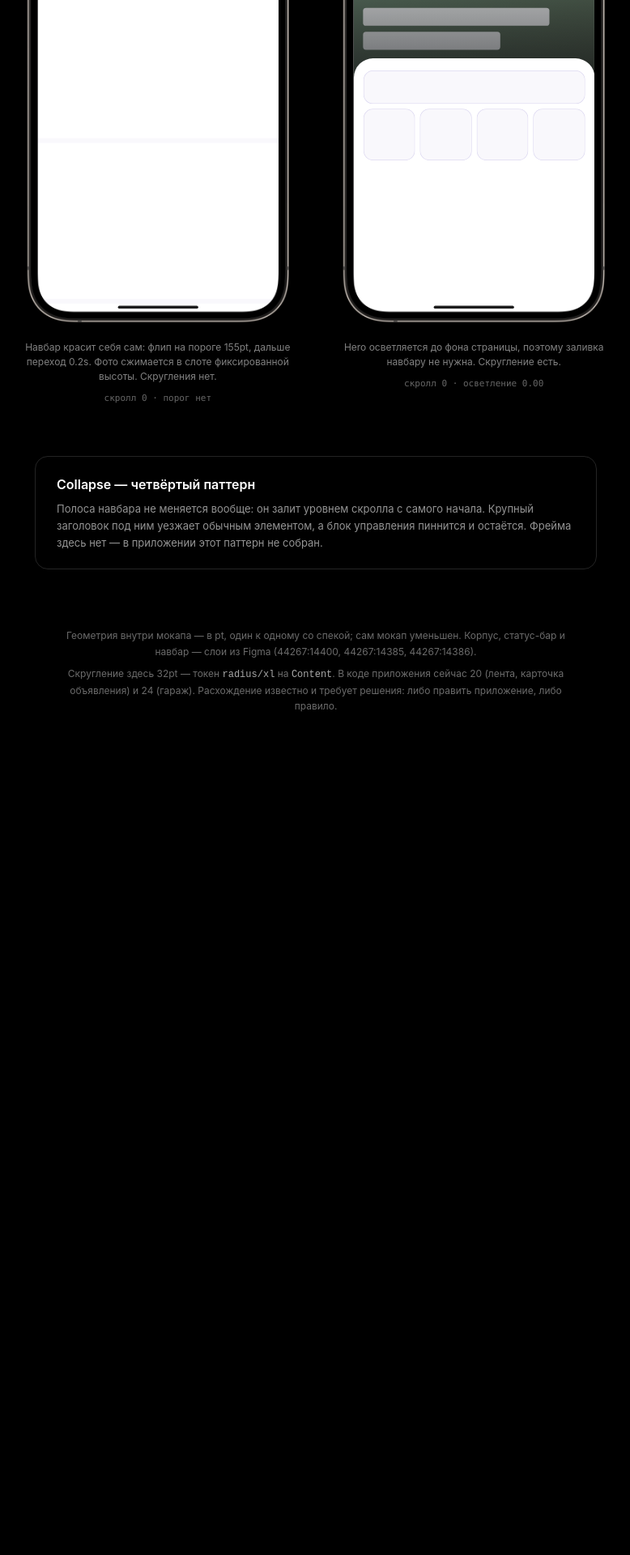
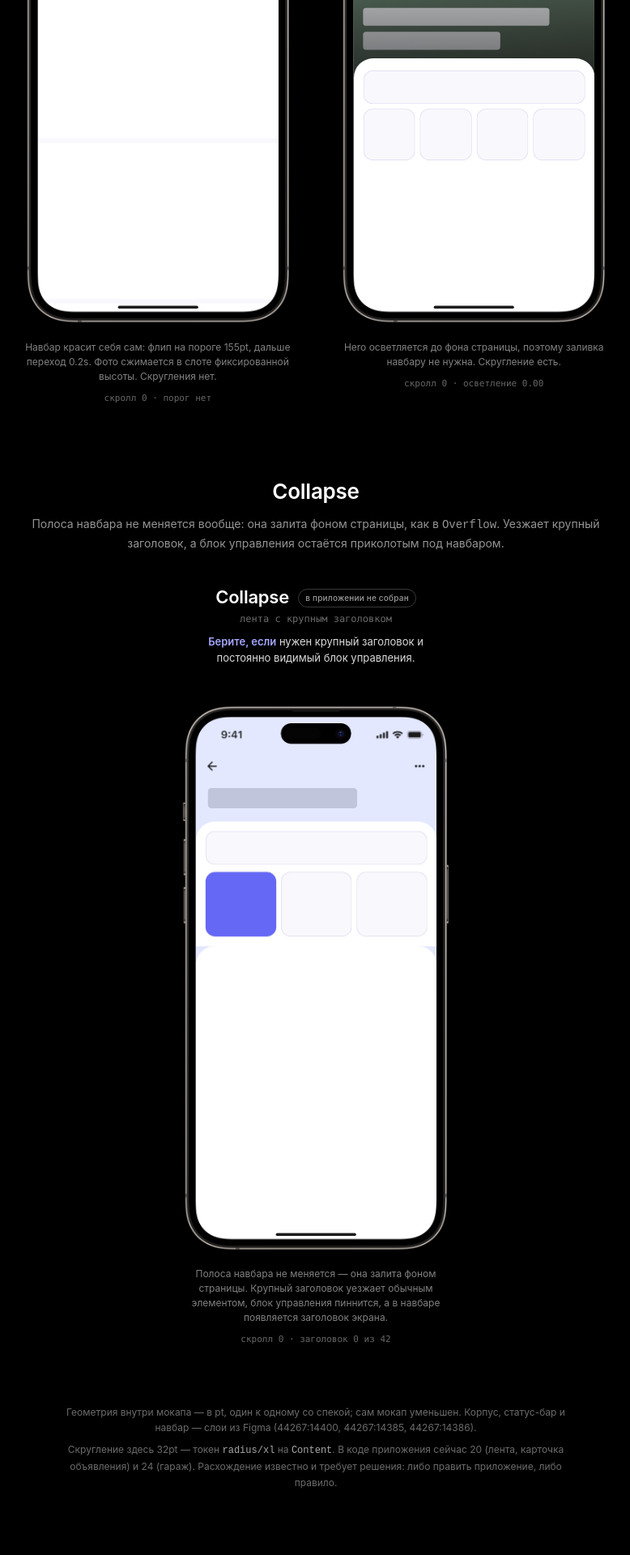
Before and after one commit to tomsvorobovich-qic/mobile-ds-guides, a Jekyll site: the page stands/scroll-patterns.html, which Jekyll copies as it is, in a window 1280 px wide. Shown: the part 2040-3960 px from the top of the page at 81% size, without its empty margins (250-1028 px from the left). Built offline with Jekyll 4.4.1, drawn with Linux system fonts in a browser that asks for light colours; before the commit the page ends 3001 px from its top, so only the background shows below that.

Commit message:
feat(stand): give Collapse a frame, and fix its description
Collapse was the one pattern the decision tree could route to with
nothing to look at — an inconsistency, since Dissolve is equally unbuilt
and does have a frame. It now has one, carrying the same badge.

Reading the source flow (36152:18491) corrected three claims about it.
The nav bar is filled with the page level, not the scroll level — the
band is tertiary exactly as in Overflow. The bar is not inert: the screen
title appears in it once the large title has left, which is the one
threshold the pattern needs. And the sub-header card does carry a radius,
so "no radius" was wrong too.

Co-Authored-By: Claude Opus 5 <noreply@anthropic.com>

```diff
--- a/assets/stand.css
+++ b/assets/stand.css
@@ -649,3 +649,42 @@ html, body { margin: 0; background: #000; }
   line-height: 1.6;
   color: rgba(255, 255, 255, 0.58);
 }
+
+/* ---------- Collapse ----------
+   Figma 36152:18491. Крупный заголовок лежит на уровне страницы и уезжает
+   обычным элементом. Блок управления — поиск и категории — приклеен к верху
+   скроллпорта, который и так начинается под навбаром, поэтому `sticky` и
+   никакой математики. Порог нужен только заголовку в навбаре: он появляется,
+   когда уехал крупный. */
+
+.pagetitle {
+  height: 34px;
+  width: 62%;
+  margin: 8px 20px 22px;
+  border-radius: 6px;
+  background: rgba(20, 22, 31, 0.16);
+}
+
+.subhead {
+  position: sticky;
+  top: 0;
+  z-index: 3;
+  background: var(--level-scroll);
+  border-radius: var(--radius-xl) var(--radius-xl) 0 0;
+  padding: 16px;
+  display: flex;
+  flex-direction: column;
+  gap: 12px;
+}
+
+.categories { display: flex; gap: 8px; }
+
+.categories i {
+  flex: 1;
+  height: 108px;
+  border-radius: 16px;
+  background: var(--bg-secondary);
+  box-shadow: inset 0 0 0 1px var(--border-secondary);
+}
+
+.categories i:first-child { background: var(--bg-brand); box-shadow: none; }
--- a/assets/stand.js
+++ b/assets/stand.js
@@ -84,6 +84,16 @@ document.querySelectorAll('.device').forEach((device) => {
       parts.push(`осветление ${progress.toFixed(2)}`);
     }
 
+    /* Collapse: сам коллапс скрипта не требует — заголовок уезжает как
+       обычный элемент, подхедер `sticky`. Порог нужен только заголовку в
+       навбаре: он появляется, когда крупный ушёл под полосу. */
+    if (pattern === 'collapse') {
+      const title = device.querySelector('.pagetitle');
+      const limit = title ? title.offsetTop + title.offsetHeight : 0;
+      device.classList.toggle('is-scrolled', limit > 0 && y >= limit);
+      parts.push(`заголовок ${Math.round(Math.min(y, limit))} из ${limit}`);
+    }
+
     if (readout) readout.textContent = parts.join(' · ');
   };
 
--- a/stands/scroll-patterns.html
+++ b/stands/scroll-patterns.html
@@ -201,12 +201,47 @@
 
   </div>
 
-  <div class="board__note">
-    <h3>Collapse — четвёртый паттерн</h3>
-    <p>Полоса навбара не меняется вообще: он залит уровнем скролла с самого начала. Крупный
-      заголовок под ним уезжает обычным элементом, а блок управления пиннится и остаётся.
-      Фрейма здесь нет — в приложении этот паттерн не собран.</p>
+  <div class="board__section">
+    <h2>Collapse</h2>
+    <p>Полоса навбара не меняется вообще: она залита фоном страницы, как в <code>Overflow</code>.
+      Уезжает крупный заголовок, а блок управления остаётся приколотым под навбаром.</p>
   </div>
+
+  <div class="board__row">
+
+    <div class="sample">
+      <div class="sample__head">
+        <h3 class="sample__name">Collapse <span class="sample__badge">в приложении не собран</span></h3>
+        <p class="sample__sub">лента с крупным заголовком</p>
+        <p class="sample__use"><b>Берите, если</b> нужен крупный заголовок и постоянно видимый блок управления.</p>
+      </div>
+      <div class="device-slot">
+        <div class="device" data-pattern="collapse">
+          <div class="device__screen">
+            <div class="screen__bg"></div>
+            <div class="screen__scroll">
+              <div class="pagetitle"></div>
+              <div class="subhead">
+                <div class="searchfield"></div>
+                <div class="categories"><i></i><i></i><i></i></div>
+              </div>
+              <div class="surface"><div class="blocks" data-blocks="5"></div></div>
+            </div>
+            <div class="chrome">
+              <div class="statusbar"></div>
+              <div class="navbar"></div>
+              <span class="navbar-title"></span>
+            </div>
+            <div class="home"></div>
+          </div>
+          <div class="device__frame"></div>
+        </div>
+      </div>
+      <p class="sample__how">Полоса навбара не меняется — она залита фоном страницы. Крупный заголовок уезжает обычным элементом, блок управления пиннится, а в навбаре появляется заголовок экрана.</p>
+      <div class="sample__readout"></div>
+    </div>
+  </div>
+
 
   <footer class="board__footer">
     <p>Геометрия внутри мокапа — в pt, один к одному со спекой; сам мокап уменьшен.
```
Also changed, not shown: guides/scroll-patterns.md (+10 -7 lines).
